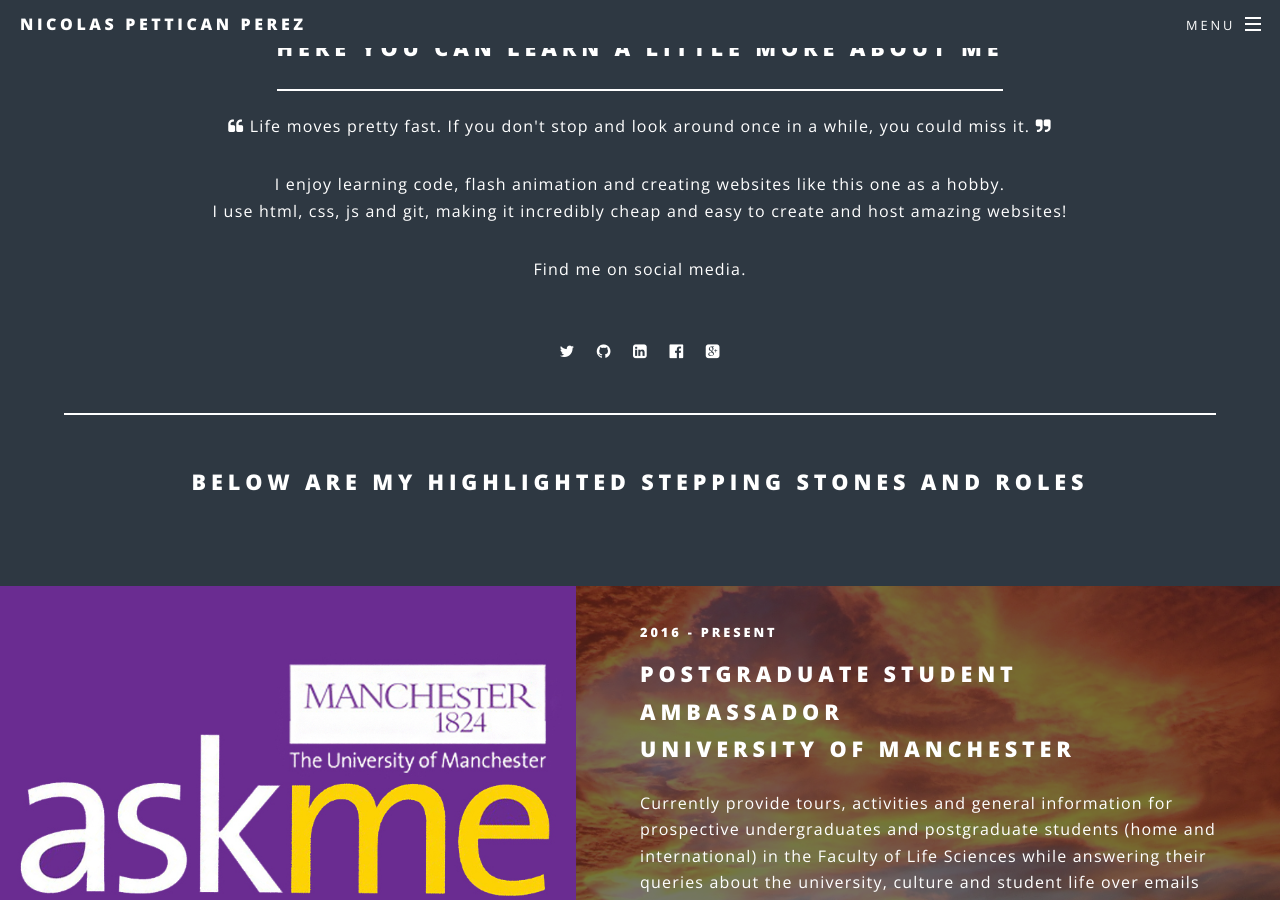
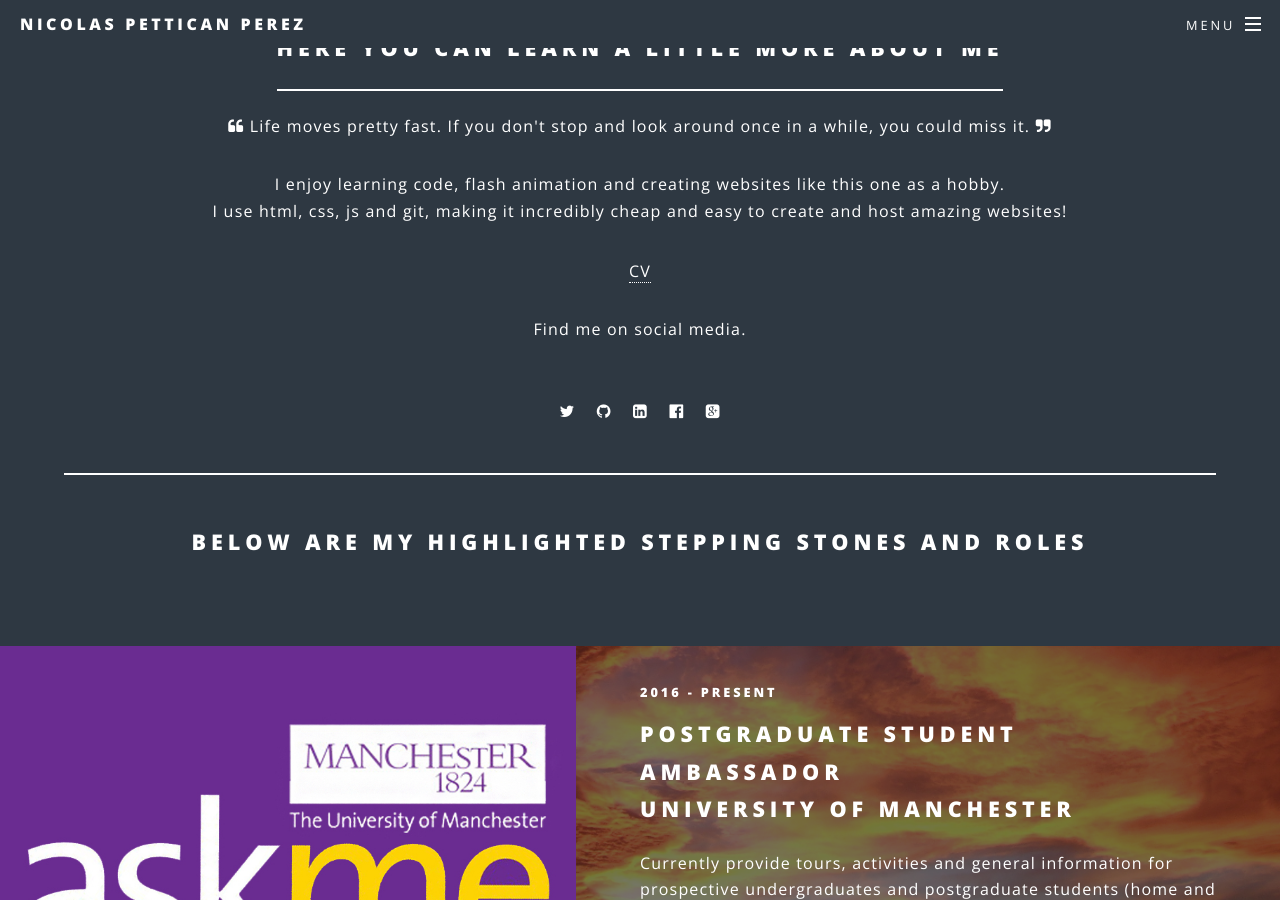
Before and after one commit to nickpettican/nickpettican.github.io, a Jekyll site: the page built from index.html, in a window 1280 px wide and 900 px high, scrolled down 1005 px. Built offline with Jekyll 4.4.1, drawn with Linux system fonts in a browser that asks for light colours.

Commit message:
added pettiblog button

```diff
--- a/index.html
+++ b/index.html
@@ -15,7 +15,7 @@ layout: landing
 						<a href="#one" class="more scrolly">Learn More</a>
 					</section>
 
-				<!-- One -->
+				<!-- First wrapper -->
 					<section id="one" class="wrapper style2 special">
 						<div class="inner">
 							<header class="major">
@@ -23,6 +23,9 @@ layout: landing
 								Here you can learn a little more about me</h2>
 								<p><span class="icon fa-quote-left"></span> Life moves pretty fast. If you don't stop and look around once in a while, you could miss it. <span class="icon fa-quote-right"></span></p>
 								<p>I enjoy learning code, flash animation and creating websites like this one as a hobby.<br />I use html, css, js and git, making it incredibly cheap and easy to create and host amazing websites!</p>
+								<ul class="actions">
+									<li><a href="http://www.pettiblog.com" class="Visit my blog">CV</a></li>
+								</ul>
 								<p>Find me on social media.</p>
 							</header>
                                                         <ul class="icons">
@@ -44,7 +47,7 @@ layout: landing
 						</div>
 					</section>
 
-				<!-- Two -->
+				<!-- Highlights -->
 					<section id="two" class="wrapper alt style4">
 						<section class="spotlight">
 							<div class="image"><img src="images/ambassador.jpg" alt="" /></div><div class="content">
@@ -121,7 +124,7 @@ layout: landing
 						</section>
 					</section>
 
-				<!-- Three -->
+				<!-- Skills -->
 					<section id="three" class="wrapper style2 special">
 						<div class="inner">
 							<header class="major">
```
Also changed, not shown: _includes/header.html (+2 -9 lines).
